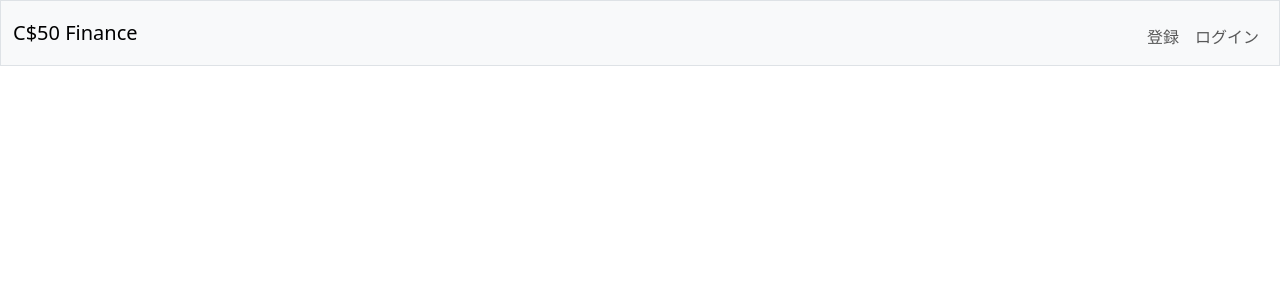
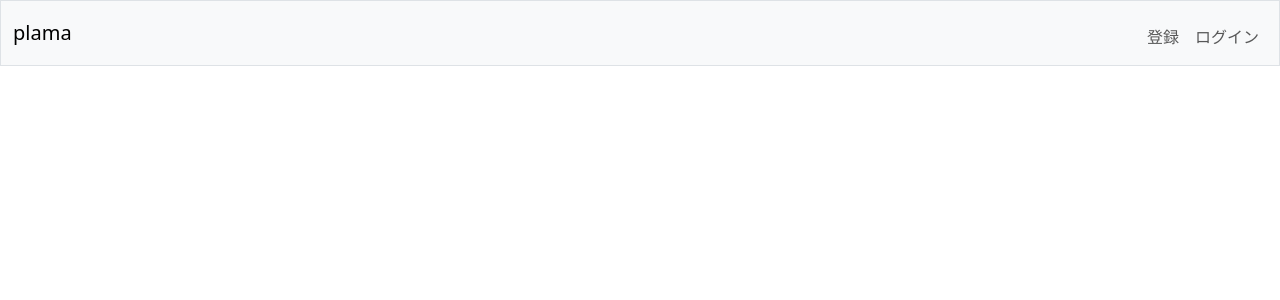
Before and after one commit to Sosuke1019/plama_test, a Flask app: page / in a window 1280 px wide. Shown: the top 300 px of the page. Run offline with Flask 2, Linux system fonts and the light colour scheme.

Commit message:
fix layout.html

```diff
--- a/templates/layout.html
+++ b/templates/layout.html
@@ -25,7 +25,7 @@
 
         <nav class="bg-light border navbar navbar-expand-md navbar-light">
             <div class="container-fluid">
-                <a class="navbar-brand" href="/"><span class="blue">C</span><span class="red">$</span><span class="yellow">5</span><span class="green">0</span> <span class="red">Finance</span></a>
+                <a class="navbar-brand" href="/"><span class="red">plama</span></a>
                 <button aria-controls="navbar" aria-expanded="false" aria-label="Toggle navigation" class="navbar-toggler" data-bs-target="#navbar" data-bs-toggle="collapse" type="button">
                     <span class="navbar-toggler-icon"></span>
                 </button>
```
